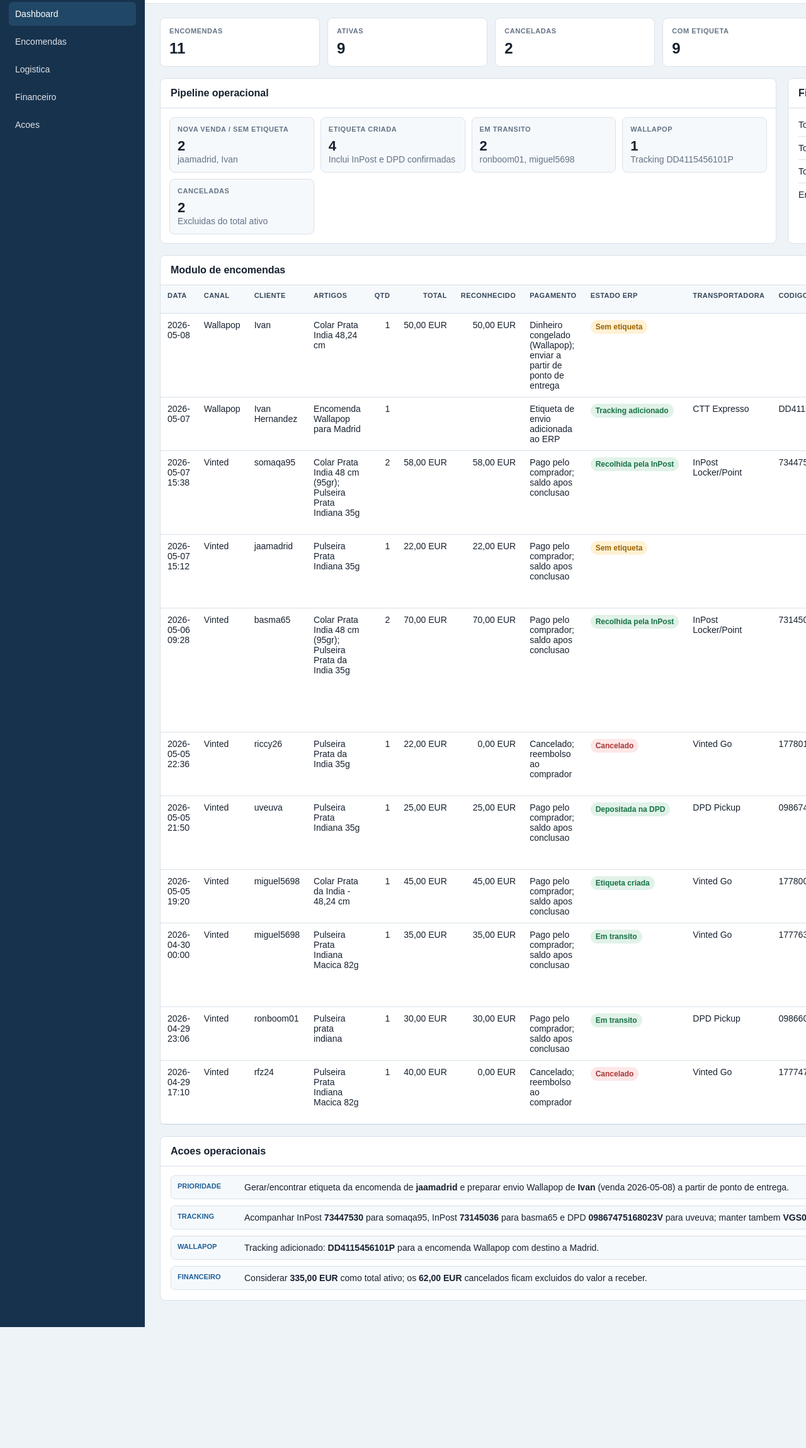
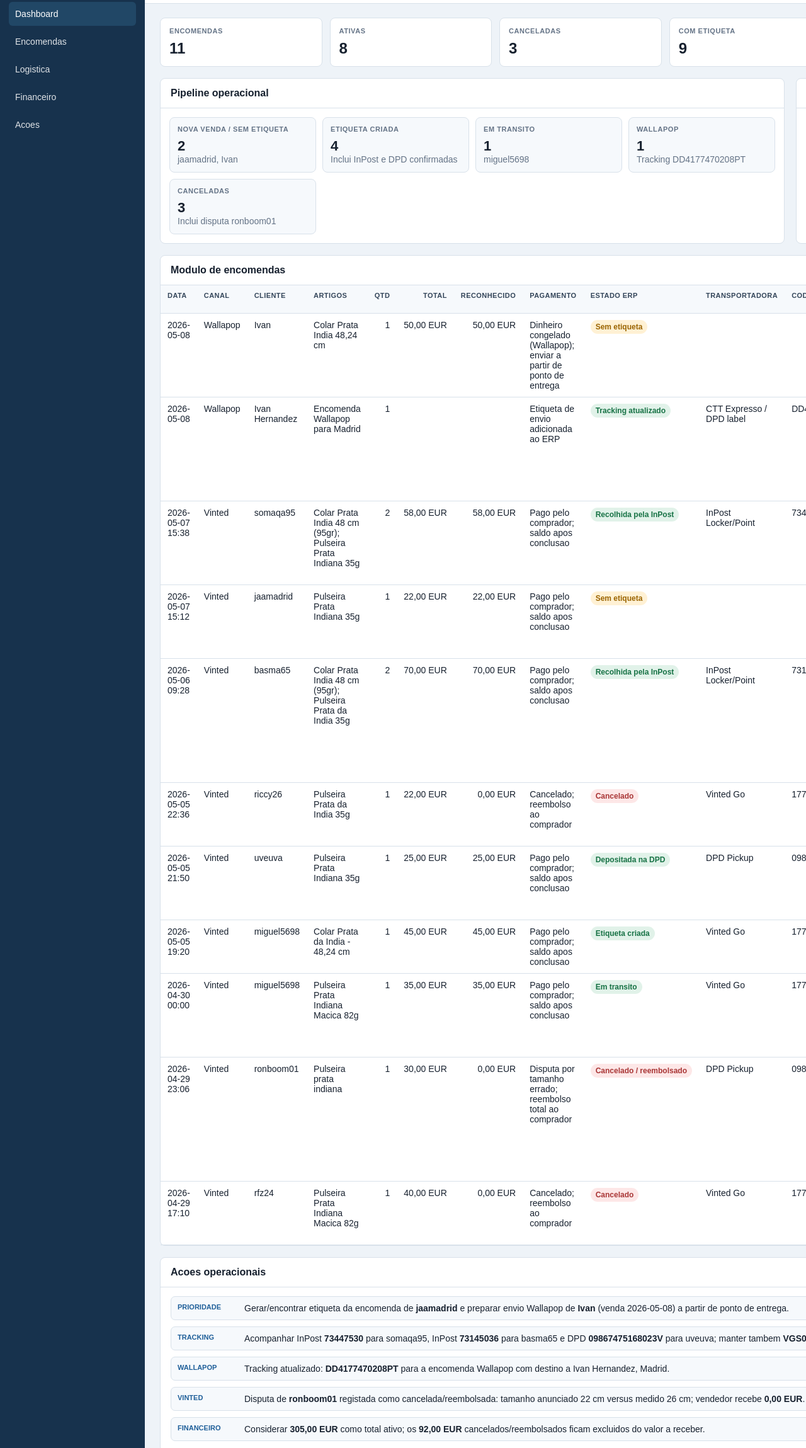
Before and after one commit to Perceptionnn/pulseiras, a plain HTML site: page vinted_erp_encomendas.html in a window 1280 px wide. Shown: the part 77-2376 px from the top of the page at 63% size. Before the commit the page ends 2184 px from the top, so only its background shows below. Drawn offline with Linux system fonts and the light colour scheme.

Commit message:
Atualiza ERP com disputa Vinted e etiqueta Wallapop

```diff
--- a/vinted_erp_encomendas.html
+++ b/vinted_erp_encomendas.html
@@ -333,11 +333,11 @@
       <main>
         <section class="kpis" aria-label="Indicadores principais">
           <div class="card"><div class="label">Encomendas</div><div class="value">11</div></div>
-          <div class="card"><div class="label">Ativas</div><div class="value">9</div></div>
-          <div class="card"><div class="label">Canceladas</div><div class="value">2</div></div>
+          <div class="card"><div class="label">Ativas</div><div class="value">8</div></div>
+          <div class="card"><div class="label">Canceladas</div><div class="value">3</div></div>
           <div class="card"><div class="label">Com etiqueta</div><div class="value">9</div></div>
           <div class="card"><div class="label">Com tracking</div><div class="value">5</div></div>
-          <div class="card"><div class="label">Total ativo</div><div class="value money">335,00 EUR</div></div>
+          <div class="card"><div class="label">Total ativo</div><div class="value money">305,00 EUR</div></div>
         </section>
 
         <section class="grid-2">
@@ -346,19 +346,19 @@
             <div class="pipeline">
               <div class="stage"><div class="label">Nova venda / sem etiqueta</div><strong>2</strong><span class="muted">jaamadrid, Ivan</span></div>
               <div class="stage"><div class="label">Etiqueta criada</div><strong>4</strong><span class="muted">Inclui InPost e DPD confirmadas</span></div>
-              <div class="stage"><div class="label">Em transito</div><strong>2</strong><span class="muted">ronboom01, miguel5698</span></div>
-              <div class="stage"><div class="label">Wallapop</div><strong>1</strong><span class="muted">Tracking DD4115456101P</span></div>
-              <div class="stage"><div class="label">Canceladas</div><strong>2</strong><span class="muted">Excluidas do total ativo</span></div>
+              <div class="stage"><div class="label">Em transito</div><strong>1</strong><span class="muted">miguel5698</span></div>
+              <div class="stage"><div class="label">Wallapop</div><strong>1</strong><span class="muted">Tracking DD4177470208PT</span></div>
+              <div class="stage"><div class="label">Canceladas</div><strong>3</strong><span class="muted">Inclui disputa ronboom01</span></div>
             </div>
           </div>
 
           <div class="panel" id="finance">
             <h2>Financeiro</h2>
             <div class="finance">
-              <div class="finance-row"><span>Total ativo a receber</span><span>335,00 EUR</span></div>
-              <div class="finance-row"><span>Total cancelado/reembolsado</span><span>62,00 EUR</span></div>
+              <div class="finance-row"><span>Total ativo a receber</span><span>305,00 EUR</span></div>
+              <div class="finance-row"><span>Total cancelado/reembolsado</span><span>92,00 EUR</span></div>
               <div class="finance-row"><span>Total bruto encontrado</span><span>397,00 EUR</span></div>
-              <div class="finance-row"><span>Encomenda media ativa</span><span>37,22 EUR</span></div>
+              <div class="finance-row"><span>Encomenda media ativa</span><span>38,13 EUR</span></div>
             </div>
           </div>
         </section>
@@ -388,7 +388,7 @@
               </thead>
               <tbody>
                 <tr data-state="ativo sem-etiqueta"><td>2026-05-08</td><td>Wallapop</td><td>Ivan</td><td>Colar Prata India 48,24 cm</td><td class="num">1</td><td class="num">50,00 EUR</td><td class="num">50,00 EUR</td><td>Dinheiro congelado (Wallapop); enviar a partir de ponto de entrega</td><td><span class="tag wait">Sem etiqueta</span></td><td></td><td></td><td></td><td></td><td>Compra em 2026-05-08</td><td>Email Wallapop: confirmacao de venda + instrucoes de envio.</td></tr>
-                <tr data-state="ativo"><td>2026-05-07</td><td>Wallapop</td><td>Ivan Hernandez</td><td>Encomenda Wallapop para Madrid</td><td class="num">1</td><td class="num"></td><td class="num"></td><td>Etiqueta de envio adicionada ao ERP</td><td><span class="tag ok">Tracking adicionado</span></td><td>CTT Expresso</td><td>DD4115456101P</td><td>DD4115456101P</td><td></td><td>Destino: Madrid, Espanha</td><td>Tracking lido da etiqueta enviada.</td></tr>
+                <tr data-state="ativo"><td>2026-05-08</td><td>Wallapop</td><td>Ivan Hernandez</td><td>Encomenda Wallapop para Madrid</td><td class="num">1</td><td class="num"></td><td class="num"></td><td>Etiqueta de envio adicionada ao ERP</td><td><span class="tag ok">Tracking atualizado</span></td><td>CTT Expresso / DPD label</td><td>DD4177470208PT</td><td>DD4177470208PT</td><td></td><td>Destino: Avenida De La Gavia 967-B, 28051 Madrid, Espanha</td><td>Etiqueta de 08/05/2026; rota impressa: Para Alemanha 19E 1/1; conteudo: objetos, permanente.</td></tr>
                 <tr data-state="ativo"><td>2026-05-07 15:38</td><td>Vinted</td><td>somaqa95</td><td>Colar Prata India 48 cm (95gr); Pulseira Prata Indiana 35g</td><td class="num">2</td><td class="num">58,00 EUR</td><td class="num">58,00 EUR</td><td>Pago pelo comprador; saldo apos conclusao</td><td><span class="tag ok">Recolhida pela InPost</span></td><td>InPost Locker/Point</td><td>73447530</td><td>InPost 73447530</td><td>19663432283</td><td>Recolhida em 2026-05-07 16:03; enviar ate 2026-05-14 15:37</td><td>Email InPost confirma recolha no Ponto Pack | Locker CANTINHO DA ARTESA.</td></tr>
                 <tr data-state="ativo sem-etiqueta"><td>2026-05-07 15:12</td><td>Vinted</td><td>jaamadrid</td><td>Pulseira Prata Indiana 35g</td><td class="num">1</td><td class="num">22,00 EUR</td><td class="num">22,00 EUR</td><td>Pago pelo comprador; saldo apos conclusao</td><td><span class="tag wait">Sem etiqueta</span></td><td></td><td></td><td></td><td></td><td>Prazo de 5 dias no email de venda</td><td>Email de atualizacao indica reservado para jaamadrid.</td></tr>
                 <tr data-state="ativo"><td>2026-05-06 09:28</td><td>Vinted</td><td>basma65</td><td>Colar Prata India 48 cm (95gr); Pulseira Prata da India 35g</td><td class="num">2</td><td class="num">70,00 EUR</td><td class="num">70,00 EUR</td><td>Pago pelo comprador; saldo apos conclusao</td><td><span class="tag ok">Recolhida pela InPost</span></td><td>InPost Locker/Point</td><td>73145036</td><td>InPost 73145036; VGS0000902441796</td><td>19637452760</td><td>Recolhida em 2026-05-07 16:05; enviar ate 2026-05-13 09:28</td><td>Email InPost confirma recolha no Ponto Pack | Locker CANTINHO DA ARTESA. Tracking Vinted Go tambem disponivel.</td></tr>
@@ -396,7 +396,7 @@
                 <tr data-state="ativo"><td>2026-05-05 21:50</td><td>Vinted</td><td>uveuva</td><td>Pulseira Prata Indiana 35g</td><td class="num">1</td><td class="num">25,00 EUR</td><td class="num">25,00 EUR</td><td>Pago pelo comprador; saldo apos conclusao</td><td><span class="tag ok">Depositada na DPD</span></td><td>DPD Pickup</td><td>09867475168023V</td><td>DPD 09867475168023V</td><td>19631810046</td><td>Depositada em 2026-05-07 15:49</td><td>Email DPD confirma deposito na PAPELARIA MARIANA, Almada.</td></tr>
                 <tr data-state="ativo"><td>2026-05-05 19:20</td><td>Vinted</td><td>miguel5698</td><td>Colar Prata da India - 48,24 cm</td><td class="num">1</td><td class="num">45,00 EUR</td><td class="num">45,00 EUR</td><td>Pago pelo comprador; saldo apos conclusao</td><td><span class="tag ok">Etiqueta criada</span></td><td>Vinted Go</td><td>1778005935238136</td><td></td><td>19628027862</td><td>Enviar ate 2026-05-12 19:20</td><td></td></tr>
                 <tr data-state="ativo"><td>2026-04-30 00:00</td><td>Vinted</td><td>miguel5698</td><td>Pulseira Prata Indiana Macica 82g</td><td class="num">1</td><td class="num">35,00 EUR</td><td class="num">35,00 EUR</td><td>Pago pelo comprador; saldo apos conclusao</td><td><span class="tag ok">Em transito</span></td><td>Vinted Go</td><td>1777638067892295</td><td>VGS0000902441781</td><td>19513937043</td><td>Entrega 2026-05-14 a 2026-05-18</td><td>Email Vinted Go mostra detalhe 50,00 EUR; valor de venda no email foi 35,00 EUR.</td></tr>
-                <tr data-state="ativo"><td>2026-04-29 23:06</td><td>Vinted</td><td>ronboom01</td><td>Pulseira prata indiana</td><td class="num">1</td><td class="num">30,00 EUR</td><td class="num">30,00 EUR</td><td>Pago pelo comprador; saldo apos conclusao</td><td><span class="tag ok">Em transito</span></td><td>DPD Pickup</td><td>09866096841879J</td><td></td><td>19493964822</td><td>Entrega 2026-05-07 a 2026-05-08</td><td></td></tr>
+                <tr data-state="cancelado"><td>2026-04-29 23:06</td><td>Vinted</td><td>ronboom01</td><td>Pulseira prata indiana</td><td class="num">1</td><td class="num">30,00 EUR</td><td class="num">0,00 EUR</td><td>Disputa por tamanho errado; reembolso total ao comprador</td><td><span class="tag stop">Cancelado / reembolsado</span></td><td>DPD Pickup</td><td>09866096841879J</td><td></td><td>19493964822</td><td>Resolucao em 2026-05-08: pedido 30,00 EUR; reembolso -30,00 EUR; receberas 0,00 EUR</td><td>Comprador afirma que foi indicado 22 cm, mas a pulseira mede 26 cm e fica demasiado grande.</td></tr>
                 <tr data-state="cancelado"><td>2026-04-29 17:10</td><td>Vinted</td><td>rfz24</td><td>Pulseira Prata Indiana Macica 82g</td><td class="num">1</td><td class="num">40,00 EUR</td><td class="num">0,00 EUR</td><td>Cancelado; reembolso ao comprador</td><td><span class="tag stop">Cancelado</span></td><td>Vinted Go</td><td>1777479159587364</td><td></td><td>19494006830</td><td>2026-05-06 17:09</td><td>Cancelamento associado ao mesmo link de conversa da venda.</td></tr>
               </tbody>
             </table>
@@ -408,8 +408,9 @@
           <div class="actions">
             <div class="action"><div class="priority">Prioridade</div><div>Gerar/encontrar etiqueta da encomenda de <strong>jaamadrid</strong> e preparar envio Wallapop de <strong>Ivan</strong> (venda 2026-05-08) a partir de ponto de entrega.</div></div>
             <div class="action"><div class="priority">Tracking</div><div>Acompanhar InPost <strong>73447530</strong> para somaqa95, InPost <strong>73145036</strong> para basma65 e DPD <strong>09867475168023V</strong> para uveuva; manter tambem <strong>VGS0000902441796</strong> e <strong>VGS0000902441781</strong> no Vinted Go.</div></div>
-            <div class="action"><div class="priority">Wallapop</div><div>Tracking adicionado: <strong>DD4115456101P</strong> para a encomenda Wallapop com destino a Madrid.</div></div>
-            <div class="action"><div class="priority">Financeiro</div><div>Considerar <strong>335,00 EUR</strong> como total ativo; os <strong>62,00 EUR</strong> cancelados ficam excluidos do valor a receber.</div></div>
+            <div class="action"><div class="priority">Wallapop</div><div>Tracking atualizado: <strong>DD4177470208PT</strong> para a encomenda Wallapop com destino a Ivan Hernandez, Madrid.</div></div>
+            <div class="action"><div class="priority">Vinted</div><div>Disputa de <strong>ronboom01</strong> registada como cancelada/reembolsada: tamanho anunciado 22 cm versus medido 26 cm; vendedor recebe <strong>0,00 EUR</strong>.</div></div>
+            <div class="action"><div class="priority">Financeiro</div><div>Considerar <strong>305,00 EUR</strong> como total ativo; os <strong>92,00 EUR</strong> cancelados/reembolsados ficam excluidos do valor a receber.</div></div>
           </div>
         </section>
       </main>
```
